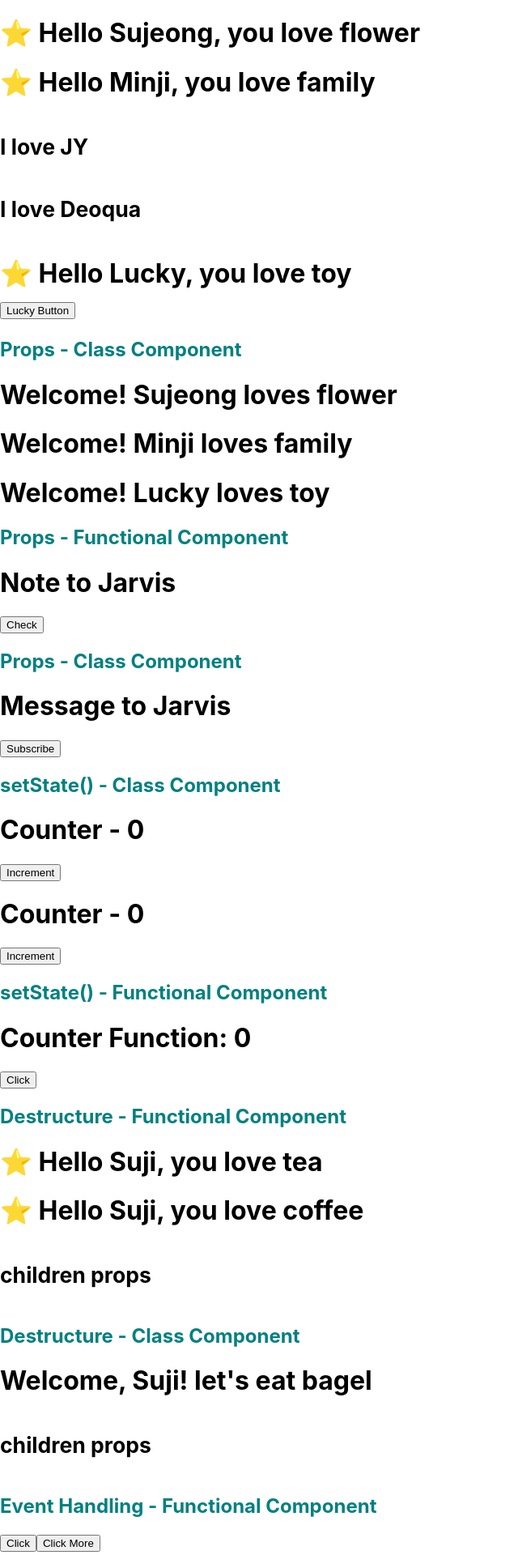
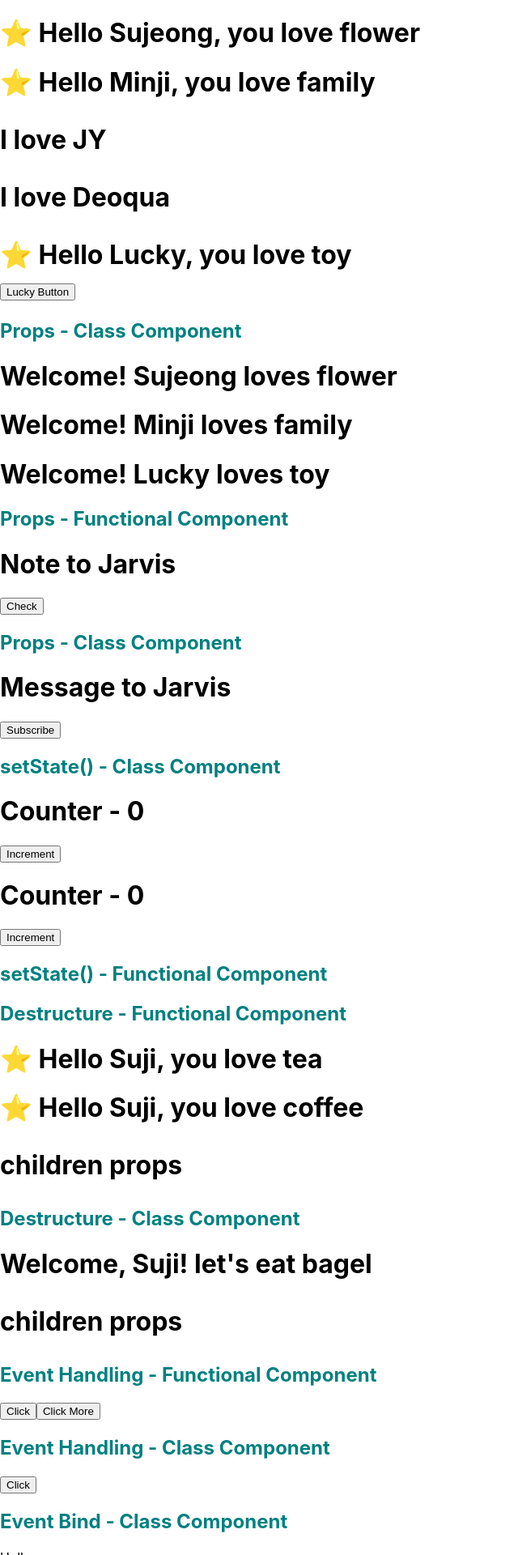
Before and after one commit to bruadarach/react-review, a React (Create React App) app: page / in a window 1280 px wide. Shown: the top 1920 px of the page at 81% size, without its empty margins (0-640 px from the left). Built offline with nearby package versions, Linux system fonts and the light colour scheme.

Commit message:
feat: react review

```diff
--- a/src/App.js
+++ b/src/App.js
@@ -20,10 +20,10 @@ import Styling from "./components/Styling";
 import InlineCSS from "./components/InlineCSS";
 import "./components/cssModules.css";
 import styles from "./components/cssModules.module.css";
-import FornFunction from "./components/FormClass";
 import ConditionalRenderingFunction from "./components/ConditionalRenderingFunction";
 import FormClass from "./components/FormClass";
 import FormFunction from "./components/FormFunction";
+import LifecycleMethodMounting from "./components/LifecycleMethodMounting";
 
 function App() {
   return (
@@ -31,65 +31,55 @@ function App() {
       {/* <Greet />;
       <Welcome />;
       <Hello /> */}
-
       {/* props with a Functional Component */}
       <Greet name="Sujeong" favorite="flower" />
       <Greet name="Minji" favorite="family">
-        <h5>I love JY</h5>
-        <h5>I love Deoqua</h5>
+        <p>I love JY</p>
+        <p>I love Deoqua</p>
       </Greet>
       <Greet name="Lucky" favorite="toy">
         <div>
           <button>Lucky Button</button>
         </div>
       </Greet>
-
       {/* Props with Class Component */}
       <h2>Props - Class Component</h2>
       <Welcome name="Sujeong" favorite="flower" />
       <Welcome name="Minji" favorite="family" />
       <Welcome name="Lucky" favorite="toy" />
-
       {/* Props - Functional Component */}
       <h2>Props - Functional Component</h2>
       <MessageFunction name="Jarvis" />
       {/* Props - Class Component */}
       <h2>Props - Class Component</h2>
       <Message name="Jarvis" />
-
       {/* setState() - Class Component */}
       <h2>setState() - Class Component</h2>
       <Counter />
       <CounterFive />
       {/* setState() - Functional Component */}
       <h2>setState() - Functional Component</h2>
-      <CounterFunction />
-
+      {/* <CounterFunction /> */}
       {/* Destructure - Functional Component */}
       <h2>Destructure - Functional Component</h2>
       <Destructure name="Suji" favorite="tea" />
-
       <Destructure name="Suji" favorite="coffee">
-        <h5>children props</h5>
+        <p>children props</p>
       </Destructure>
-
       {/* Destructure - Class Component */}
       <h2>Destructure - Class Component</h2>
       <DestructureClass name="Suji" favorite="bagel">
-        <h5>children props</h5>
+        <p>children props</p>
       </DestructureClass>
-
       {/* Event Handling - Functional Component  */}
       <h2>Event Handling - Functional Component</h2>
       <EventHandling />
       {/* Event Handling - Class Component  */}
       <h2>Event Handling - Class Component</h2>
       <EventHandlingClass />
-
       {/* Event Bind - Class Component */}
       <h2>Event Bind - Class Component</h2>
       <EventBindClass />
-
       {/* Pass a Method as Props - Class Component */}
       {/* click the button in the child component and then execute the method defined in parent component */}
       {/* children component calls a parent component */}
@@ -97,19 +87,15 @@ function App() {
       <PropsParentComponentClass />
       {/* Pass a Method as Props - Class Component */}
       <PropsChildComponentClass />
-
       {/* Conditional Rendering - Class Component */}
       <h2>Conditional Rendering - Class Component</h2>
       <ConditionalRenderingClass />
-
       {/* Conditional Rendering - Class Component */}
       <h2>Conditional Rendering - Functional Component</h2>
       <ConditionalRenderingFunction />
-
       {/* List Rendering - Functional Component */}
       <h2>List Rendering - Functional Component</h2>
       <ListRenderingFunction />
-
       {/* Styling  */}
       <h2>1. CSS Stylesheet</h2>
       <Styling primary={true} />
@@ -121,14 +107,15 @@ function App() {
       {/* CSS Modules - not applied in the Child Component*/}
       <div className={styles.success}>Success</div>
       <InlineCSS />
-
       {/* Form Handling - input, textarea, select*/}
       <h2>Form</h2>
       <FormClass />
-
       {/* Form Handling - input, textarea, select*/}
       <h2>Form</h2>
       <FormFunction />
+      {/* Component Lifecycle Methods - Mounting*/}
+      <h2>Component Lifecycle Method - Mounting</h2>
+      <LifecycleMethodMounting />
     </>
   );
 }
--- a/src/components/EventHandlingClass.js
+++ b/src/components/EventHandlingClass.js
@@ -1,6 +1,6 @@
 import React, { Component } from "react";
 
-export class EventHandlingClass extends Component {
+class EventHandlingClass extends Component {
   clickHandler() {
     console.log("Button Clicked");
   }
--- /dev/null
+++ b/src/components/LifecycleMethodMounting.js
@@ -0,0 +1,45 @@
+import React, { Component } from "react";
+import LifecycleMethodMountingChildComponent from "./LifecycleMethodMountingChildComponent";
+
+class lifecycleMethodMounting extends Component {
+  // rconst
+  // 1. constructor
+  constructor(props) {
+    super(props);
+
+    this.state = {
+      name: "Sujeong Ji",
+    };
+
+    console.log("1. Parent : lifecycleMountingClass - constructor");
+  }
+
+  // 2. static getDerivedStateFromProps
+  // this method gets access to props and state as parameters, and
+  // has to return the new state or null
+  static getDerivedStateFromProps(props, state) {
+    console.log(
+      "2. Parent : lifecycleMountingClass - getDerivedStateFromProps"
+    );
+    return null;
+  }
+
+  // 4. componentDidMount
+  // add before render()
+  componentDidMount() {
+    console.log("4. Parent :lifecycleMountingClass - componentDidMount");
+  }
+
+  // 3. render
+  render() {
+    console.log("3. Parent :lifecycleMountingClass - render");
+    return (
+      <div>
+        Lifecycle Parent : render
+        <LifecycleMethodMountingChildComponent />
+      </div>
+    );
+  }
+}
+
+export default lifecycleMethodMounting;
--- /dev/null
+++ b/src/components/LifecycleMethodMountingChildComponent.js
@@ -0,0 +1,37 @@
+import React, { Component } from "react";
+
+export class LifecycleMethodMountingChildComponent extends Component {
+  // rconst
+  // 1. constructor
+  constructor(props) {
+    super(props);
+
+    this.state = {
+      name: "Sujeong Ji",
+    };
+
+    console.log("1. Child! lifecycleMountingClass - constructor");
+  }
+
+  // 2. static getDerivedStateFromProps
+  // this method gets access to props and state as parameters, and
+  // has to return the new state or null
+  static getDerivedStateFromProps(props, state) {
+    console.log("2. Child! lifecycleMountingClass - getDerivedStateFromProps");
+    return null;
+  }
+
+  // 4. componentDidMount
+  // add before render()
+  componentDidMount() {
+    console.log("4. Child! lifecycleMountingClass - componentDidMount");
+  }
+
+  // 3. render
+  render() {
+    console.log("3. Child! lifecycleMountingClass - render");
+    return <div>Lifecycle Child : render</div>;
+  }
+}
+
+export default LifecycleMethodMountingChildComponent;
--- a/src/index.js
+++ b/src/index.js
@@ -6,9 +6,9 @@ import reportWebVitals from "./reportWebVitals";
 
 const root = ReactDOM.createRoot(document.getElementById("root"));
 root.render(
-  <React.StrictMode>
-    <App />
-  </React.StrictMode>
+  // <React.StrictMode>
+  <App />
+  // </React.StrictMode>
 );
 
 // If you want to start measuring performance in your app, pass a function
```
